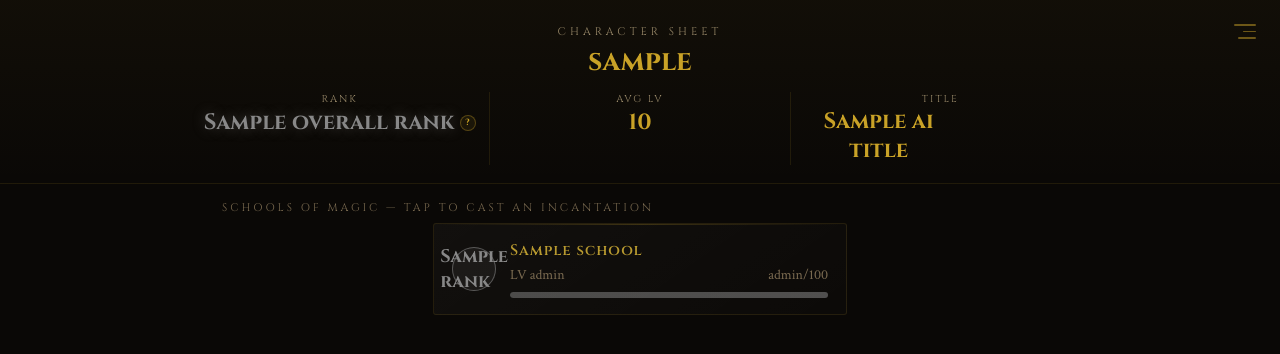
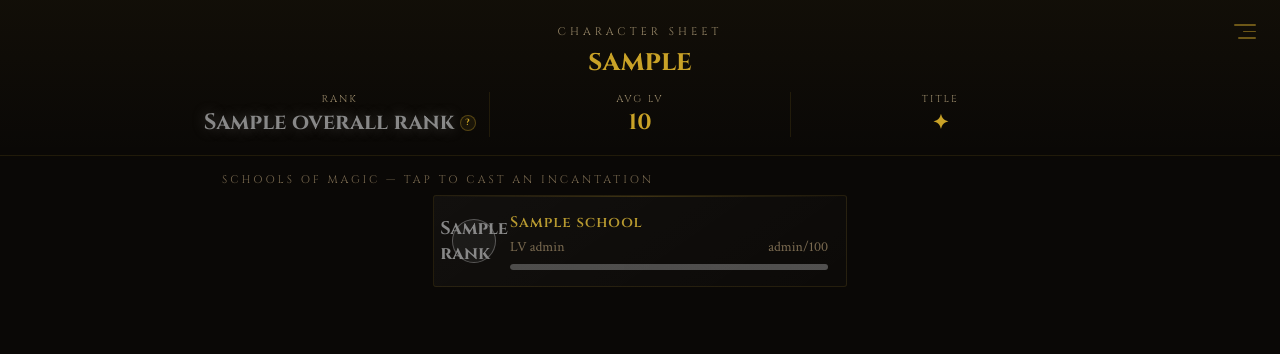
Before and after one commit to elaw142/Grimoire, a Flask app: template templates/index.html in a window 1280 px wide. Shown: the top 354 px of the page. Run offline with Flask 3, Linux system fonts and the light colour scheme; the template is opened without the code that fills it: most values are stand-ins (such as "Sample title", 1, 10 or a date in 2020).

Commit message:
fix: always refresh title on load, pulsing star while generating, fix centering

```diff
--- a/static/app.js
+++ b/static/app.js
@@ -149,6 +149,7 @@ function updateHeaderStats() {
 async function refreshAITitle() {
   const el = document.getElementById('header-ai-title');
   if (!el) return;
+  el.innerHTML = '<span class="title-generating">&#10022;</span>';
   const result = await apiFetch('/api/augur/title', {});
   if (result.title) el.textContent = result.title;
 }
@@ -783,10 +784,8 @@ document.addEventListener('click', e => {
   }
 });
 
-// Auto-generate title on first load if none exists
-if (document.getElementById('header-ai-title')?.querySelector('.hstat-pending')) {
-  refreshAITitle();
-}
+// Always refresh title on page load
+refreshAITitle();
 
 // ── Keyboard shortcuts ────────────────────────────────────────────────────────
 document.addEventListener('keydown', e => {
--- a/static/style.css
+++ b/static/style.css
@@ -175,12 +175,23 @@ a:hover { color: #e8d5a8; }
 
 .header-title-value {
   font-size: 14px;
-  max-width: 160px;
   line-height: 1.3;
   text-align: center;
 }
 
 .hstat-pending { color: #5a5040; font-weight: 400; }
+
+.title-generating {
+  display: inline-block;
+  color: #c9a227;
+  animation: title-pulse 1.2s ease-in-out infinite;
+  font-size: 18px;
+}
+
+@keyframes title-pulse {
+  0%, 100% { opacity: 0.2; transform: scale(0.9); }
+  50%       { opacity: 1;   transform: scale(1.1); }
+}
 
 .main-content {
   padding: 12px 10px 20px;
```
